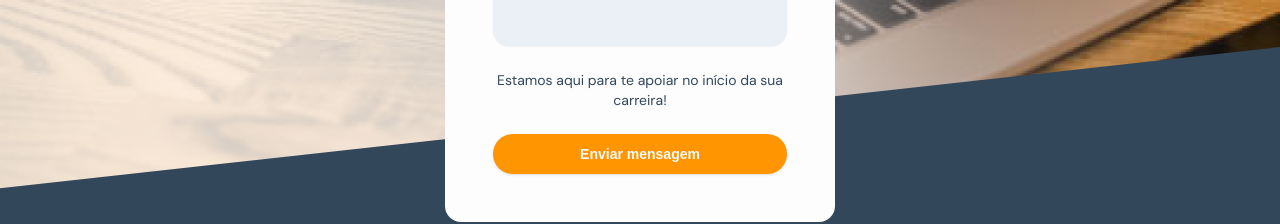
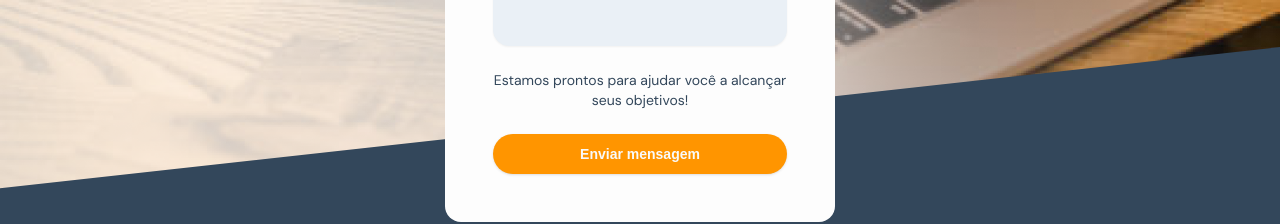
Before and after one commit to labyes24/LABYES-LP, a Next.js app: page /contato in a window 1280 px wide. Shown: the part 1001-1225 px from the top of the page. Built offline with nearby package versions, Linux system fonts and the light colour scheme.

Commit message:
feat: add reset feedback message
Refs: 868bd1wxx

```diff
--- a/src/components/contact-form.tsx
+++ b/src/components/contact-form.tsx
@@ -3,7 +3,7 @@ import { sendEmail } from '@/app/actions/send-email'
 import { cn } from '@/lib/utils'
 import { AlertTriangle, LoaderCircle, Send } from 'lucide-react'
 import Form from 'next/form'
-import { useActionState, useState } from 'react'
+import { useActionState, useEffect, useState } from 'react'
 import { Button } from './ui/button'
 import { Input } from './ui/input'
 import { Textarea } from './ui/textarea'
@@ -16,6 +16,24 @@ export interface FormStateType {
 
 const INITIAL_STATE: FormStateType = { data: '' }
 
+const DEFAULT_MESSAGES = {
+    dev: <>Estamos prontos para ajudar você a alcançar seus objetivos!</>,
+    enterprise: (
+        <>Estamos prontos para ajudar você a alcançar seus objetivos!</>
+    ),
+    success: (
+        <span className="flex items-center justify-center gap-2 text-ly-green-500">
+            <Send className="size-3.5" /> Sua mensagem foi enviada com sucesso!
+        </span>
+    ),
+    error: (
+        <span className="flex items-center justify-center gap-2 text-ly-red">
+            <AlertTriangle className="size-3.5" /> Ocorreu um erro ao enviar sua
+            mensagem.
+        </span>
+    ),
+}
+
 export function ContactForm() {
     const [activeButton, setActiveButton] = useState<'dev' | 'enterprise'>(
         'dev'
@@ -26,6 +44,10 @@ export function ContactForm() {
         INITIAL_STATE,
         undefined
     )
+    const [feedbackMessage, setFeedbackMessage] = useState(
+        DEFAULT_MESSAGES[activeButton]
+    )
+    const [shouldResetMessage, setShouldResetMessage] = useState(false)
 
     const isDev = activeButton === 'dev'
 
@@ -34,32 +56,38 @@ export function ContactForm() {
             ? 'Conte-nos sobre sua experiência ou dúvidas'
             : 'Descreva o que você precisa'
 
-    const getFeedbackMessage = () => {
+    const resetFeedbackMessage = () => {
+        setFeedbackMessage(DEFAULT_MESSAGES[activeButton])
+    }
+
+    const handleClickButton = (type: 'dev' | 'enterprise') => {
+        setActiveButton(type)
+        setFeedbackMessage(DEFAULT_MESSAGES[type])
+        handleClickOrFocus()
+    }
+
+    const handleClickOrFocus = () => {
+        if (shouldResetMessage) {
+            resetFeedbackMessage()
+            setShouldResetMessage(false)
+        }
+    }
+
+    useEffect(() => {
         if (pending) {
-            return isDev
-                ? 'Estamos aqui para te apoiar no início da sua carreira!'
-                : 'Estamos prontos para ajudar sua empresa a inovar e crescer!'
+            setShouldResetMessage(true)
         }
-        if (formState.success) {
-            return (
-                <span className="flex items-center justify-center gap-2 text-ly-green-500">
-                    <Send className="size-3.5" /> Sua mensagem foi enviada com
-                    sucesso!
-                </span>
+    }, [pending])
+
+    useEffect(() => {
+        if (!pending && shouldResetMessage) {
+            setFeedbackMessage(
+                formState.success
+                    ? DEFAULT_MESSAGES.success
+                    : DEFAULT_MESSAGES.error
             )
         }
-        if (formState.error) {
-            return (
-                <span className="flex items-center justify-center gap-2 text-ly-red">
-                    <AlertTriangle className="size-3.5" /> Ocorreu um erro ao
-                    enviar sua mensagem.
-                </span>
-            )
-        }
-        return isDev
-            ? 'Estamos aqui para te apoiar no início da sua carreira!'
-            : 'Estamos prontos para ajudar sua empresa a inovar e crescer!'
-    }
+    }, [pending, shouldResetMessage, formState.success])
 
     return (
         <div className="mx-auto mb-10 flex w-11/12 max-w-[390px] flex-col items-center justify-start gap-7 rounded-2xl bg-ly-white p-8 lg:justify-center lg:p-12">
@@ -78,7 +106,7 @@ export function ContactForm() {
                             }
                         )}
                         onClick={() =>
-                            setActiveButton(type as 'dev' | 'enterprise')
+                            handleClickButton(type as 'dev' | 'enterprise')
                         }
                     >
                         {type === 'dev' ? 'Dev Junior' : 'Empresa'}
@@ -113,6 +141,7 @@ export function ContactForm() {
                             className="w-full rounded-full bg-input p-5 text-sm !placeholder-gray-400 lg:text-base"
                             placeholder={field === 'email' ? 'E-mail' : 'Nome'}
                             required
+                            onFocus={handleClickOrFocus}
                         />
                     </div>
                 ))}
@@ -125,11 +154,12 @@ export function ContactForm() {
                         placeholder={getMessagePlaceholder()}
                         className="h-28 w-full resize-none rounded-2xl bg-input p-3 text-sm text-foreground !placeholder-gray-400 lg:text-base"
                         required
+                        onFocus={handleClickOrFocus}
                     />
                 </div>
 
                 <p className="text-center font-sans text-sm text-ly-dark-azure-600">
-                    {getFeedbackMessage()}
+                    {feedbackMessage}
                 </p>
 
                 <div className={cn(pending && 'cursor-not-allowed')}>
```
